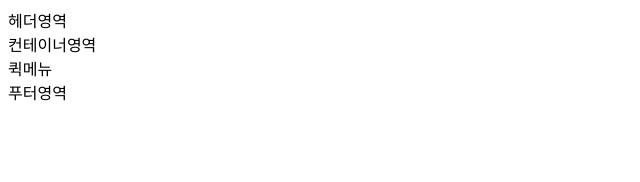
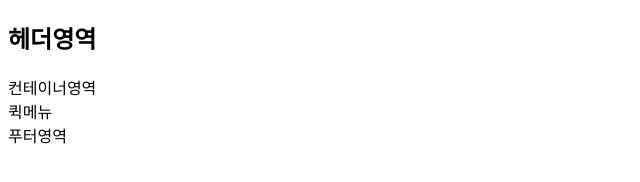
Before and after one commit to jerryjinn/jinn, a plain HTML site: page index.html in a window 1280 px wide. Shown: the whole page, without its empty margins (0-640 px from the left). Drawn offline with Linux system fonts and the light colour scheme.

Commit message:
고도화 헤더 h 추가

```diff
--- a/index.html
+++ b/index.html
@@ -10,7 +10,9 @@
  </head>
  <body>
   <div id="wrap">
-  	<div id="header">헤더영역</div>
+  	<div id="header">
+		<h2>헤더영역</h2>
+		</div>
   	<div id="container">컨테이너영역</div>
 			<div class="quick">퀵메뉴</div>
   	<div id="footer">푸터영역</div>
```
